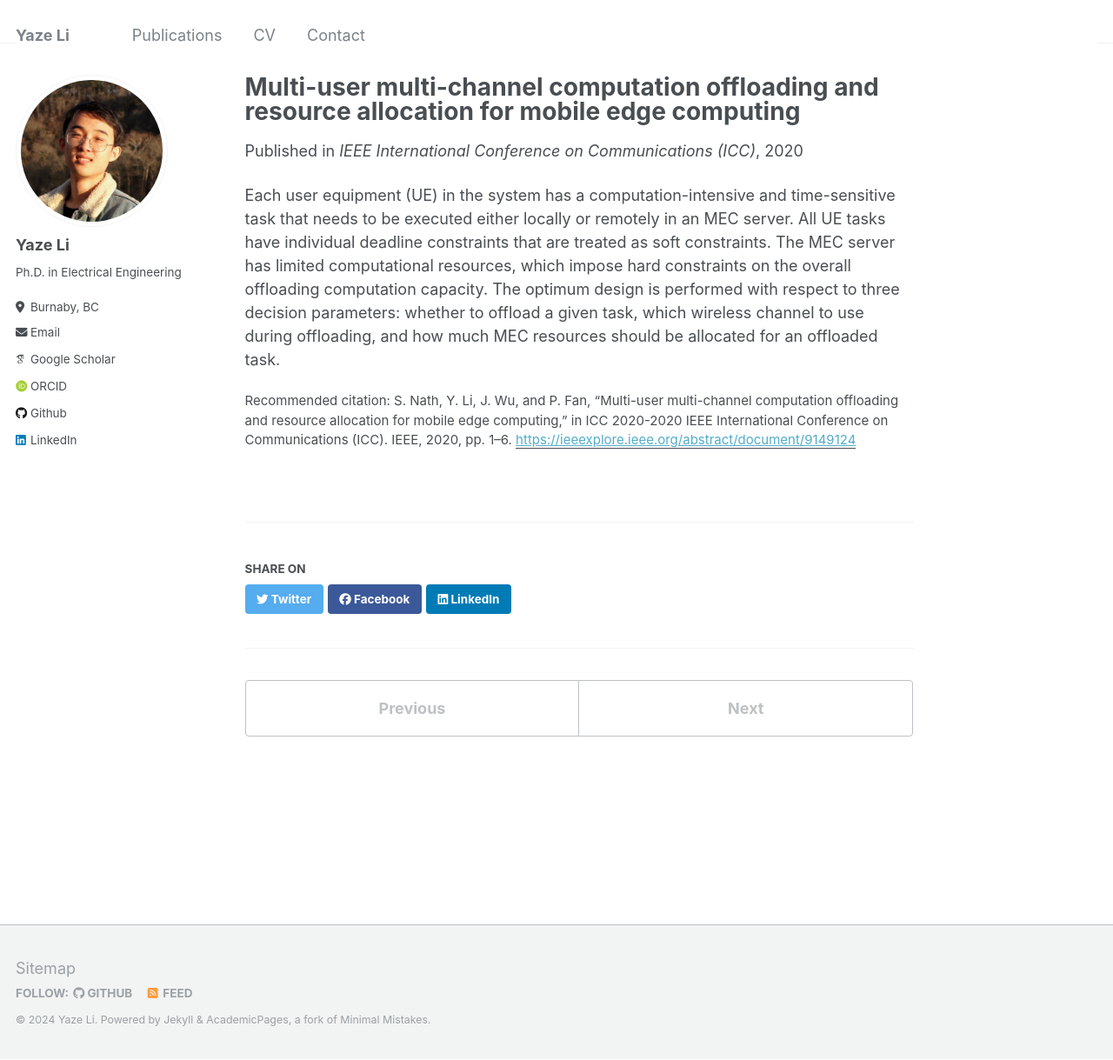
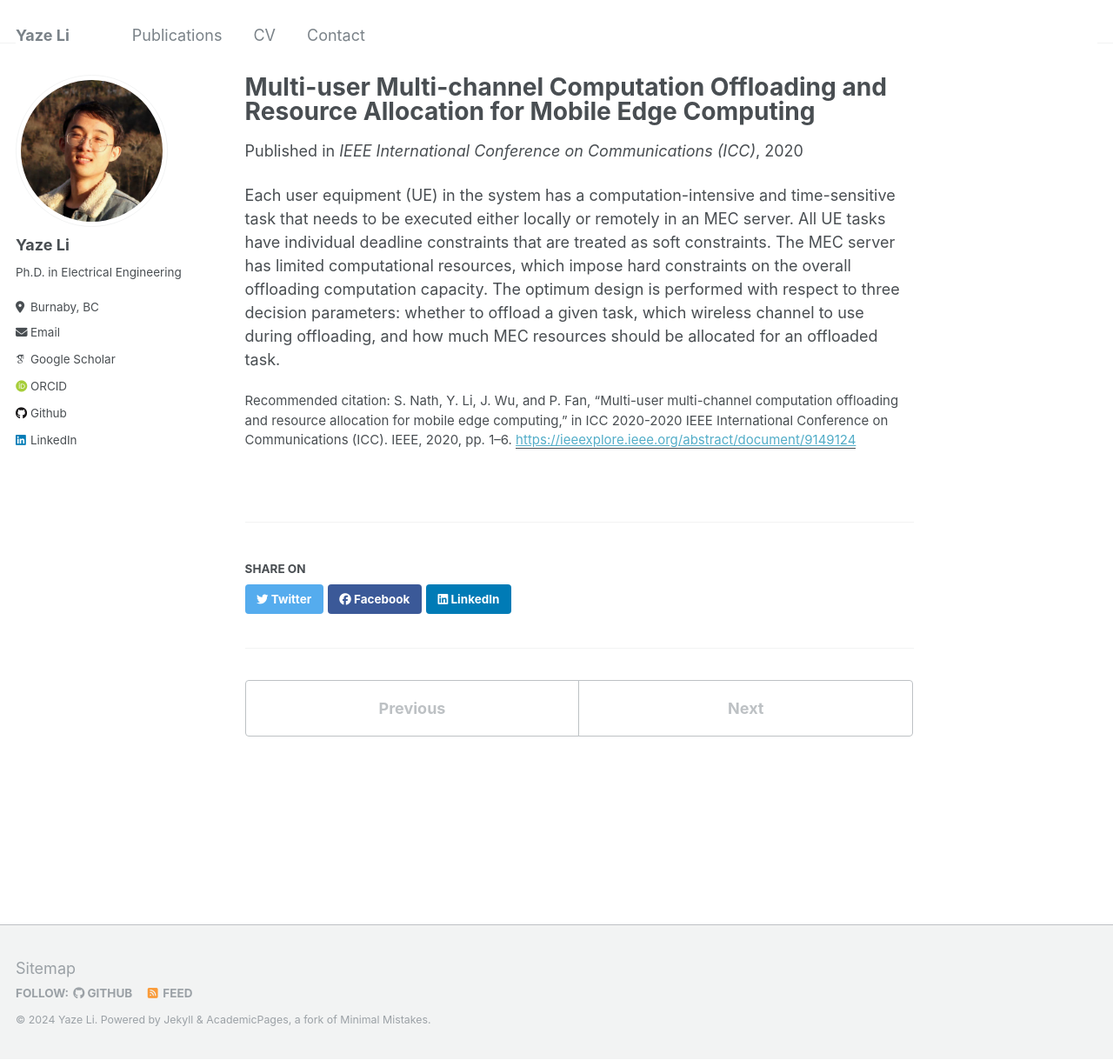
Before and after one commit to Arthurliyaze/Arthurliyaze.github.io, a Jekyll site: the page built from _publications/2020-06-07-icc-mumc-mec.md, in a window 1280 px wide and 1219 px high. Shown: the whole window at 87% size. Built offline with Jekyll 4.4.1, drawn with Linux system fonts in a browser that asks for light colours; some web fonts are replaced.

```diff
--- a/_publications/2020-06-07-icc-mumc-mec.md
+++ b/_publications/2020-06-07-icc-mumc-mec.md
@@ -1,5 +1,5 @@
 ---
-title: "Multi-user multi-channel computation offloading and resource allocation for mobile edge computing"
+title: "Multi-user Multi-channel Computation Offloading and Resource Allocation for Mobile Edge Computing"
 collection: publications
 permalink: /publication/2020-06-07-icc-mumc-mec
 excerpt: 'The problem of computation offloading and resourceallocation in multi-user multi-channel mobile edge computing (MEC) systems is to minimize a cost function that is expressed as a weighted sum of energy consumption, delay, and deadline penalty of all user equipments (UEs). A Deep Reinforcement Learning approach known as Deep Deterministic Policy Gradient (DDPG) is applied.'
```
